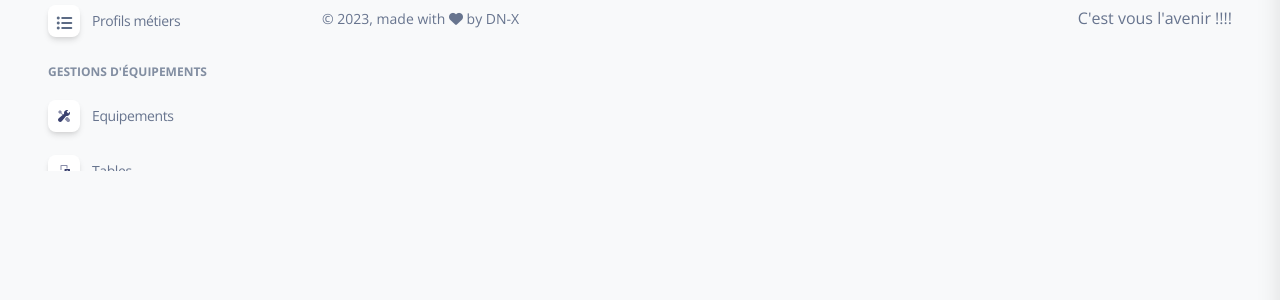
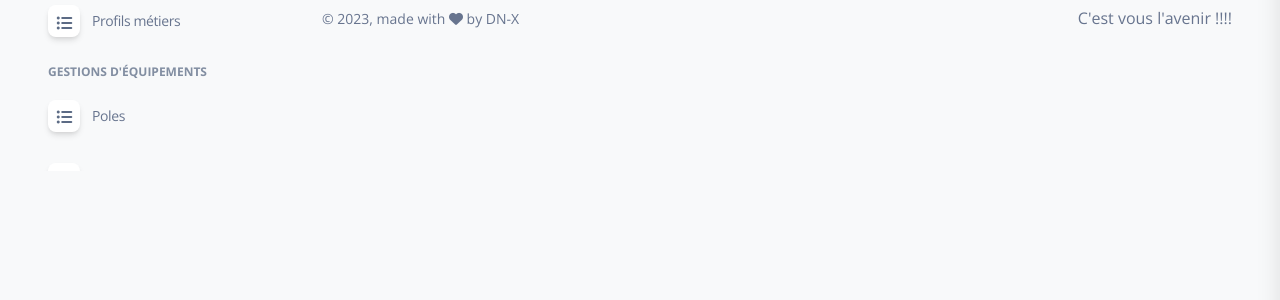
Before and after one commit to DarylNoupik/habilitationSG, a Laravel app: page /actions in a window 1280 px wide. Shown: the part 380-680 px from the top of the page. Run offline with Laravel 10, Linux system fonts and the light colour scheme; a user stored in the database is signed in; data comes from the database, SQL or seed files in the repository; some libraries are stand-ins or nearby versions.

Commit message:
ajout de la migration pole et des controllers poles

```diff
--- a/app/Http/Controllers/EquipementController.php
+++ b/app/Http/Controllers/EquipementController.php
@@ -24,7 +24,7 @@ class EquipementController extends Controller
 
     }
 
-    public function edit (){
+    public function edit ($id){
         $equipement = Equipement::find($id);
         return view('equipements.edit',compact('equipement'));
     }
--- a/app/Http/Controllers/SearchController.php
+++ b/app/Http/Controllers/SearchController.php
@@ -20,7 +20,8 @@ class SearchController extends Controller
                     'actions' => 'actions.index',
                     'applications' => 'applications.index',
                     'users' => 'users.index',
-                    'fonctions' => 'fonctions.index'
+                    'fonctions' => 'fonctions.index',
+                    'poles' => 'poles.index'
                     // Add more routes as needed
                 ];
 
--- a/app/Models/Equipement.php
+++ b/app/Models/Equipement.php
@@ -16,4 +16,7 @@ class Equipement extends Model
     public function users (){
         return $this->belongsToMany(User::class);
     }
+    public function pole(){
+        return $this->belongsTo(Pole::class);
+    }
 }
--- a/resources/views/layouts/navbars/auth/sidebar.blade.php
+++ b/resources/views/layouts/navbars/auth/sidebar.blade.php
@@ -97,6 +97,14 @@
       <li class="nav-item mt-2">
         <h6 class="ps-4 ms-2 text-uppercase text-xs font-weight-bolder opacity-6">Gestions d'équipements</h6>
       </li>
+      <li class="nav-item pb-2">
+        <a class="nav-link {{ (Request::is('poles') ? 'active' : '') }}" href="{{ route('poles.index') }}">
+            <div class="icon icon-shape icon-sm shadow border-radius-md bg-white text-center me-2 d-flex align-items-center justify-content-center">
+                <i style="font-size: 1rem;" class="fas fa-lg fa-list-ul ps-2 pe-2 text-center text-dark {{ (Request::is('poles') ? 'text-white' : 'text-dark') }} " aria-hidden="true"></i>
+            </div>
+            <span class="nav-link-text ms-1">Poles</span>
+        </a>
+      </li>
       <li class="nav-item">
         <a class="nav-link {{ (Request::is('Equipements') ? 'active' : '') }}" href="{{route('equipements.index') }}">
           <div class="icon icon-shape icon-sm shadow border-radius-md bg-white text-center me-2 d-flex align-items-center justify-content-center">
@@ -118,7 +126,7 @@
           <span class="nav-link-text ms-1"> Equipements</span>
         </a>
       </li>
-      <li class="nav-item">
+      <!--<li class="nav-item">
         <a class="nav-link {{ (Request::is('tables') ? 'active' : '') }}" href="{{ url('tables') }}">
           <div class="icon icon-shape icon-sm shadow border-radius-md bg-white text-center me-2 d-flex align-items-center justify-content-center">
             <svg width="12px" height="12px" viewBox="0 0 42 42" version="1.1" xmlns="http://www.w3.org/2000/svg" xmlns:xlink="http://www.w3.org/1999/xlink">
@@ -157,7 +165,7 @@
           </div>
           <span class="nav-link-text ms-1">Billing</span>
         </a>
-      </li>
+      </li>-->
       <li class="nav-item mt-3">
         <h6 class="ps-4 ms-2 text-uppercase text-xs font-weight-bolder opacity-6">Pilotage</h6>
       </li>
@@ -182,7 +190,7 @@
             <span class="nav-link-text ms-1">User Profile</span>
         </a>
       </li>
-      <li class="nav-item">
+      <!--<li class="nav-item">
         <a class="nav-link {{ (Request::is('profile') ? 'active' : '') }}" href="{{ url('profile') }}">
           <div class="icon icon-shape icon-sm shadow border-radius-md bg-white text-center me-2 d-flex align-items-center justify-content-center">
             <svg width="12px" height="12px" viewBox="0 0 46 42" version="1.1" xmlns="http://www.w3.org/2000/svg" xmlns:xlink="http://www.w3.org/1999/xlink">
@@ -202,7 +210,7 @@
           </div>
           <span class="nav-link-text ms-1">Profile</span>
         </a>
-      </li>
+      </li> -->
 
     </ul>
   </div>
--- a/routes/web.php
+++ b/routes/web.php
@@ -6,6 +6,7 @@ use App\Http\Controllers\EquipementController;
 use App\Http\Controllers\FonctionsController;
 use App\Http\Controllers\HomeController;
 use App\Http\Controllers\InfoUserController;
+use App\Http\Controllers\PoleController ;
 use App\Http\Controllers\RegisterController;
 use App\Http\Controllers\ResetController;
 use App\Http\Controllers\SessionsController;
@@ -129,6 +130,13 @@ Route::group(['middleware' => 'auth'], function () {
 		Route::post('/update/{id}', [FonctionsController::class, 'update'])->name('fonctions.update');
 		Route::get('/delete/{id}', [FonctionsController::class, 'destroy'])->name('fonctions.destroy');
 	});
+	//Routage des  poles d'equipements
+	Route::prefix('poles')->group(function (){
+		Route::get('/',[PoleController::class,'index'])->name('poles.index');
+		Route::post('/store',[PoleController::class,'store'])->name('poles.store');
+		Route::get('{id}/edit',[PoleController::class,'edit'])->name('poles.edit');
+		Route::delete('{id}/delete',[PoleController::class,'destroy'])->name('poles.destroy');
+	});
     // Routage des equipements
 	Route::prefix('equipements')->group(function () {
 		Route::get('/', [EquipementController::class, 'index'])->name('equipements.index');
@@ -147,6 +155,7 @@ Route::group(['middleware' => 'auth'], function () {
 		Route::post('/update/{id}', [ActionController::class, 'update'])->name('actions.update');
 		Route::get('/delete/{id}', [ActionController::class, 'destroy'])->name('actions.destroy');
 	});
+
 
 
 });
```
Also changed, not shown: database/migrations/2023_04_05_000005_create_equipements_table.php.
